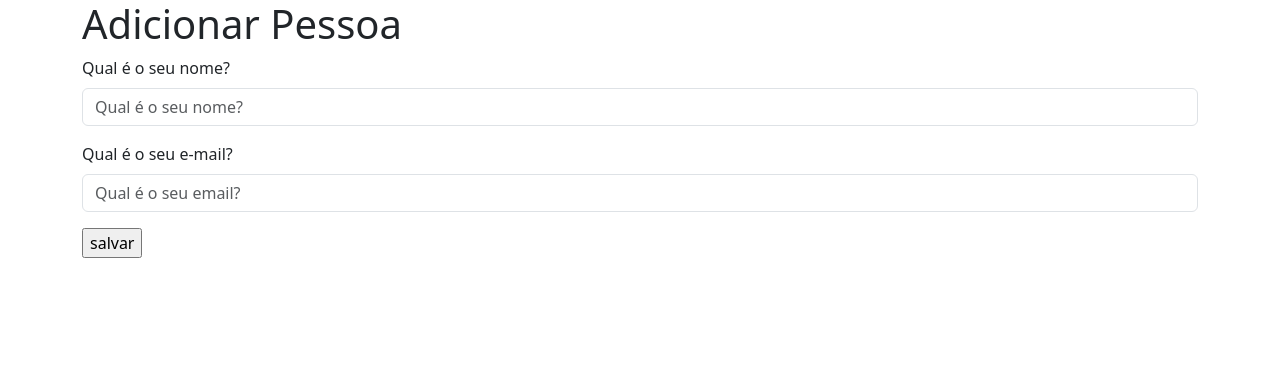
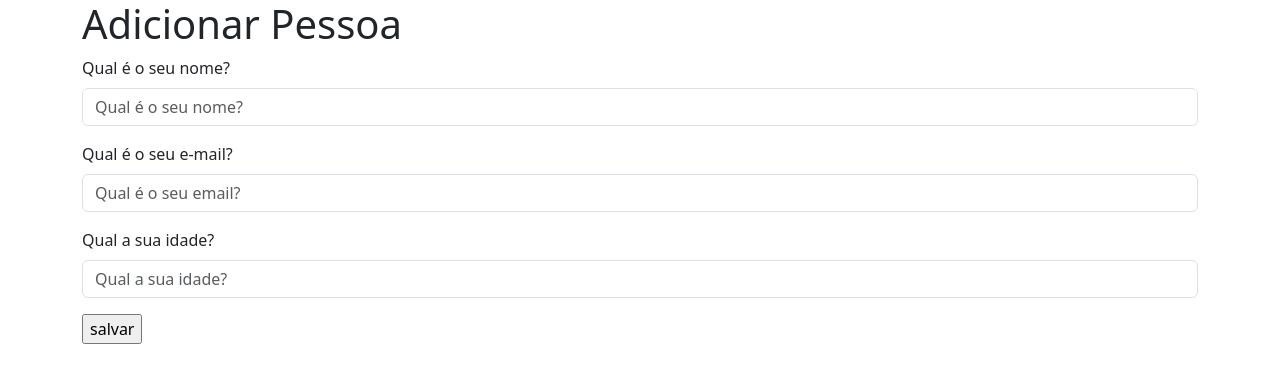
Before and after one commit to DevSecTenorio/aula_php2, a PHP site: page /insert.php in a window 1280 px wide. Shown: the top 383 px of the page. Run offline with PHP 8.4, Linux system fonts and the light colour scheme.

Commit message:
Adição de campo "idade"

```diff
--- a/index.php
+++ b/index.php
@@ -11,6 +11,7 @@
         <th scope="col">#</th>
         <th scope="col">Nome</th>
         <th scope="col">Email</th>
+        <th scope="col">Idade</th>
         <th scope="col">Ações</th>
     </tr>
     </thead>
@@ -23,6 +24,7 @@
         <th scope="row"><?php echo $linha["id"]?></th>
         <td><?php echo $linha["nome"]?></td>
         <td><?php echo $linha["email"]?></td>
+        <td><?php echo $linha["idade"]?></td>
         <td>
             <a href="delete.php?id=<?php echo $linha["id"]?>" onclick="return confirm('Deseja realmente excluir?')"><button type="button" class="btn btn-danger">Excluir</button></a>
             <a href="edit.php?id=<?php echo $linha["id"]?>"> <button type="button" class="btn btn-dark">Editar</button></a>
--- a/insert.php
+++ b/insert.php
@@ -5,7 +5,8 @@
 
         $nome=$_POST['nome'];
         $email=$_POST['email'];
-        $sql="insert into pessoa (nome,email)  values ('$nome','$email')";
+        $idade=$_POST['idade'];
+        $sql="insert into pessoa (nome,email,idade)  values ('$nome','$email','$idade')";
         //echo 'salvar pessoa, o nome é '.$nome .' seu email é ' .$email;
         //echo $sql;
         $stmt = $conexao->prepare($sql);
@@ -34,6 +35,10 @@
                 <label class="form-label">Qual é o seu e-mail?</label>
                 <input type='text' class="form-control" name='email' placeholder='Qual é o seu email?'>
             </div>
+            <div class="mb-3">
+                <label class="form-label">Qual a sua idade?</label>
+                <input type='text' class="form-control" name='idade' placeholder='Qual a sua idade?'>
+            </div>
             <input type='submit' value='salvar'>
         </form>
     </div>
```
Also changed, not shown: edit.php (+6 -1 lines).
